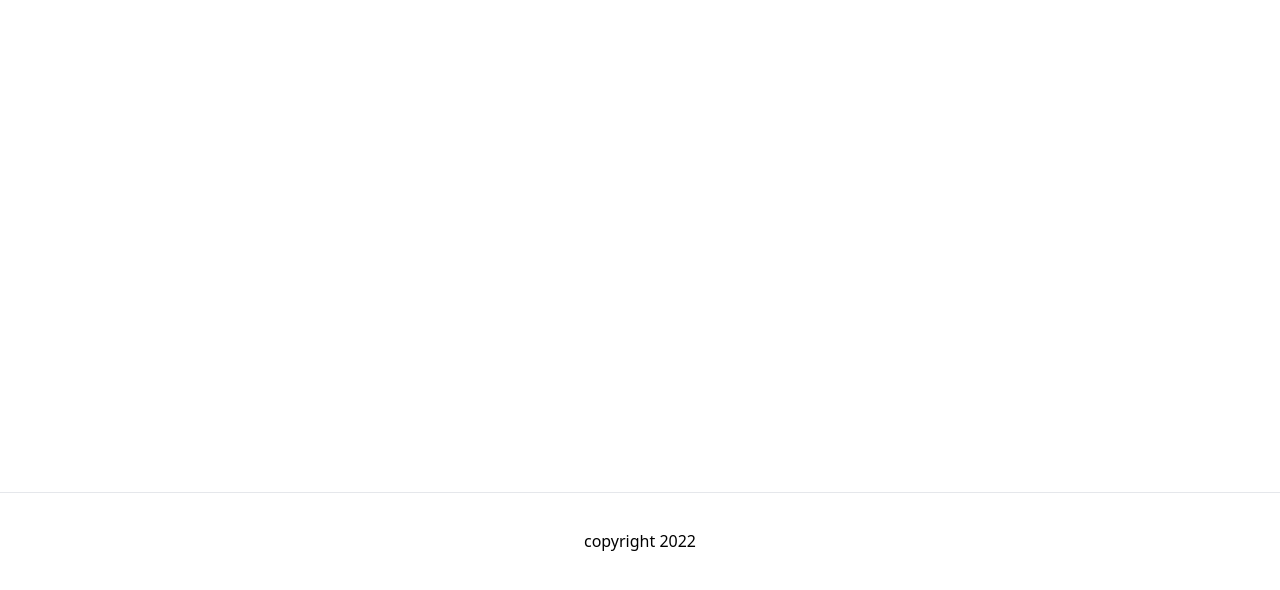
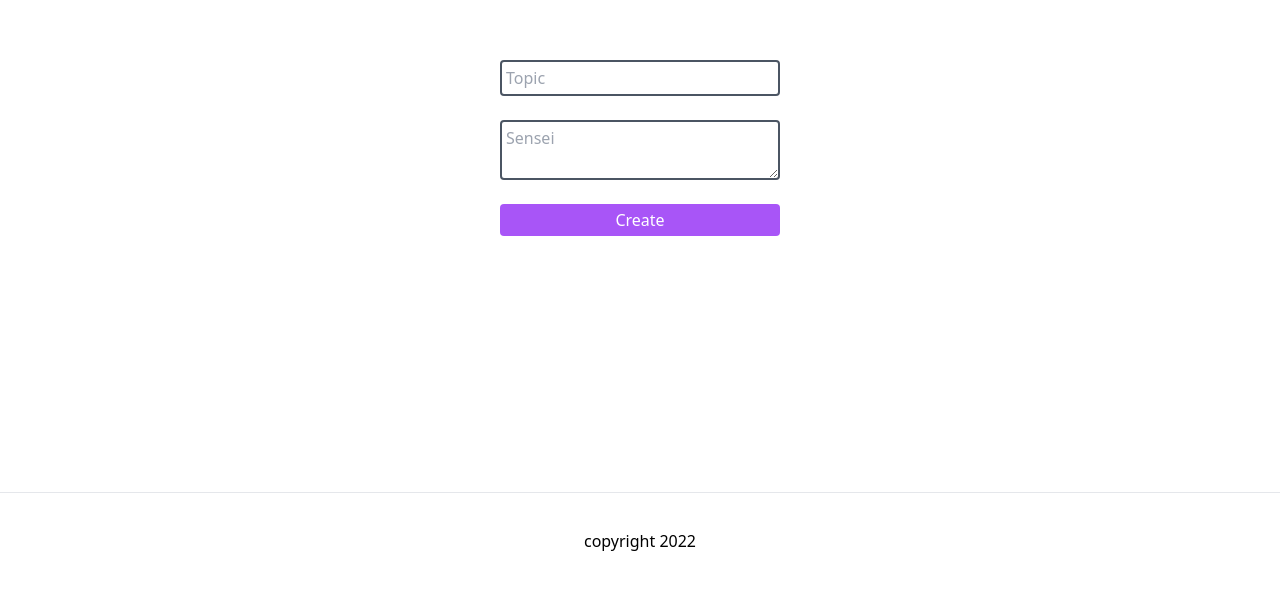
Before and after one commit to MercyBett/sensei, a Next.js app: page / in a window 1280 px wide. Shown: the part 204-794 px from the top of the page. Built offline with nearby package versions, Linux system fonts and the light colour scheme.

Commit message:
create a form to add your favourite guides

```diff
--- a/pages/index.tsx
+++ b/pages/index.tsx
@@ -1,6 +1,9 @@
 import Head from 'next/head'
+import { useState } from 'react'
 
 export default function Home() {
+  const[form,setForm]=useState({topic:'',sensei:''})
+
   return (
     <div className="flex min-h-screen flex-col items-center justify-center py-2">
       <Head>
@@ -10,6 +13,24 @@ export default function Home() {
 
       <main className="flex w-full flex-1 flex-col items-center justify-center px-20 text-center">
 
+        <form onSubmit={e => {
+        e.preventDefault()
+
+      }} className='w-auto min-w-[25%] max-w-min mx-auto space-y-6 flex flex-col items-stretch'>
+        <input type="text"
+          placeholder="Topic"
+          value={form.topic}
+          onChange={e => setForm({...form, topic: e.target.value})}
+          className="border-2 rounded border-gray-600 p-1"
+        />
+        <textarea
+          placeholder="Sensei"
+          value={form.sensei}
+          onChange={e => setForm({...form, sensei: e.target.value})}
+          className="border-2 rounded border-gray-600 p-1"
+        />
+        <button type="submit" className="bg-purple-500 text-white rounded p-1">Create</button>
+      </form>
       </main>
 
       <footer className="flex h-24 w-full items-center justify-center border-t">
```
